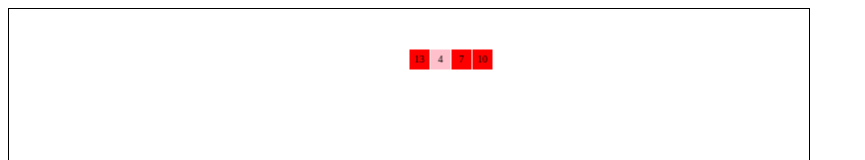
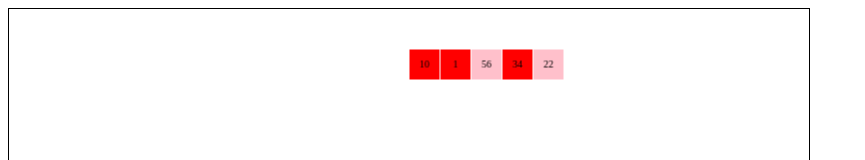
Before and after one commit to gcallah/Algocynfas, a plain HTML site: page testcanvas_lists.html in a window 1280 px wide. Shown: the top 160 px of the page, without its empty margins (0-865 px from the left). Drawn offline with Linux system fonts and the light colour scheme.

Commit message:
Display and Swap Elements

```diff
--- a/test_lists.js
+++ b/test_lists.js
@@ -14,15 +14,15 @@ function addCanvasElem(value) {
         originX: 'center',
         originY: 'center',
         fill: 'red',
-        width: 20,
-        height: 20,
+        width: 30,
+        height: 30,
         id: value,
     });
     var strValue=String(value);
     var text= new fabric.Text(strValue, {fontSize: 10, originX: 'center', originY: 'center'});
     var group = new fabric.Group([ rect, text ], {left: position, top: 40, angle: 0, id: value});
     canvas.add(group);
-    position += 21;
+    position += 31;
 }
 
 function addRowElem(value, next_to = null, place = RIGHT) {
@@ -30,12 +30,16 @@ function addRowElem(value, next_to = null, place = RIGHT) {
     // create a rectangle object
     resetCanvas();
     redrawList(value, next_to, place);
+    drawCanvas();
+}
+
+function drawCanvas() {
     arr.map((item) =>
       addCanvasElem(item)
     );
 }
 
-function colorElem(value) {
+function highlight(value) {
     canvas.getObjects().map((item) =>
     item.getObjects().map((node) =>
     node.id === value ? node.set('fill', 'pink'): ''
@@ -55,3 +59,34 @@ function redrawList(value, next_to, place) {
         arr.push(value);
     }
 }
+
+function displayList(array) {
+    createList(array);
+    drawCanvas();
+}
+
+function createList(array) {
+    for(i in array) {
+        arr.push(parseInt(array[i]));
+    }
+}
+
+async function delay(ms) {
+    return new Promise(resolve => setTimeout(resolve, ms));
+}
+
+async function swapElem(a, b) {
+    highlight(a);
+    highlight(b);
+    await delay(500);
+    var temp;
+    var eleIndexA = arr.indexOf(a);
+    var eleIndexB = arr.indexOf(b);
+    temp = arr[eleIndexA];
+    arr[eleIndexA] = arr[eleIndexB];
+    arr[eleIndexB] = temp;
+    resetCanvas();
+    drawCanvas();
+    highlight(a);
+    highlight(b);
+}
--- a/testcanvas_lists.html
+++ b/testcanvas_lists.html
@@ -10,11 +10,14 @@
       <script src="test_lists.js"></script>
       <script>
           var canvas = new fabric.Canvas('canvas');
-          window.addRowElem(7);
-          window.addRowElem(10);
-          window.addRowElem(13,7,"LEFT");
-          window.addRowElem(4,13,"RIGHT");
-          window.colorElem(4);
+          // window.addRowElem(7);
+          // window.addRowElem(10);
+          // window.addRowElem(13,7,"LEFT");
+          // window.addRowElem(4,13,"RIGHT");
+          // window.highlight(4);
+          var x = [10, 1, 22, 34, 56];
+          window.displayList(x);
+          swapElem(56, 22);
       </script>
 
       </body>
```
